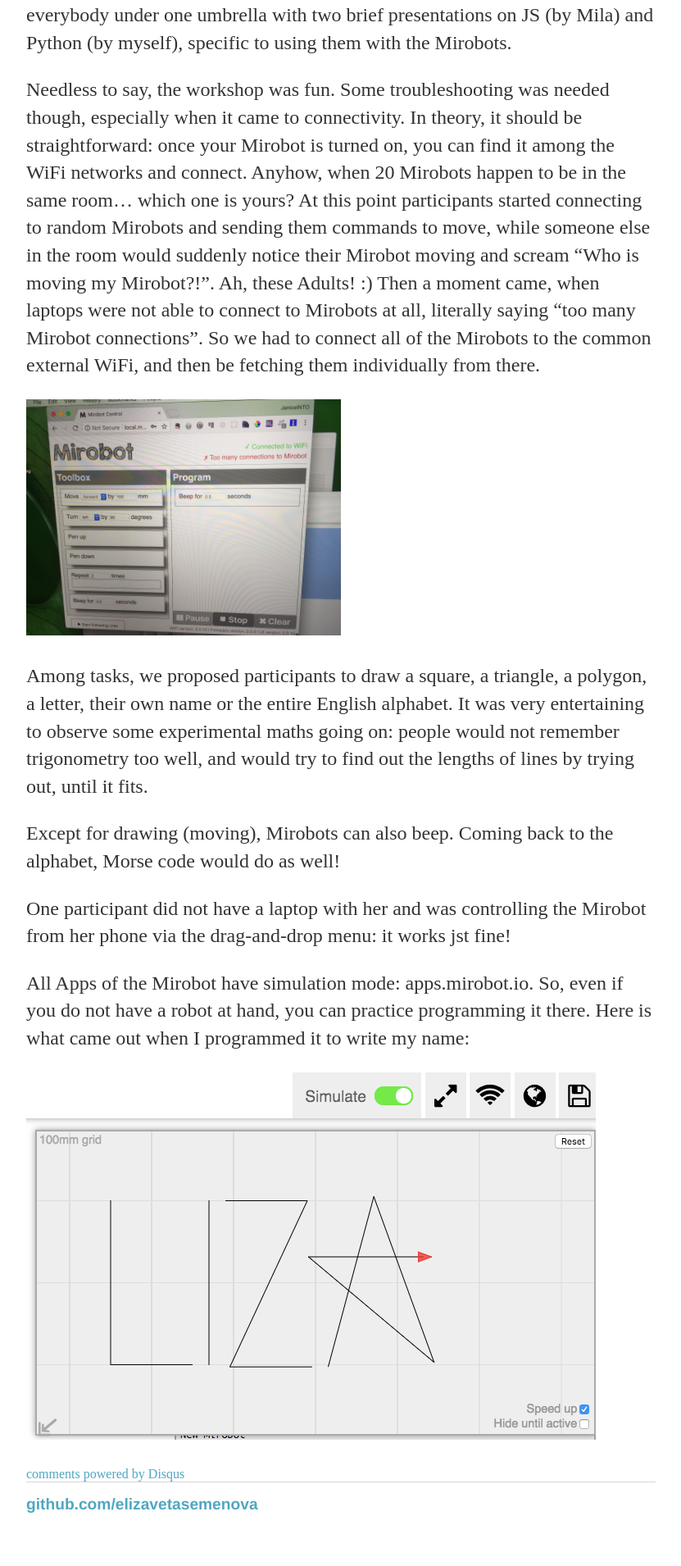
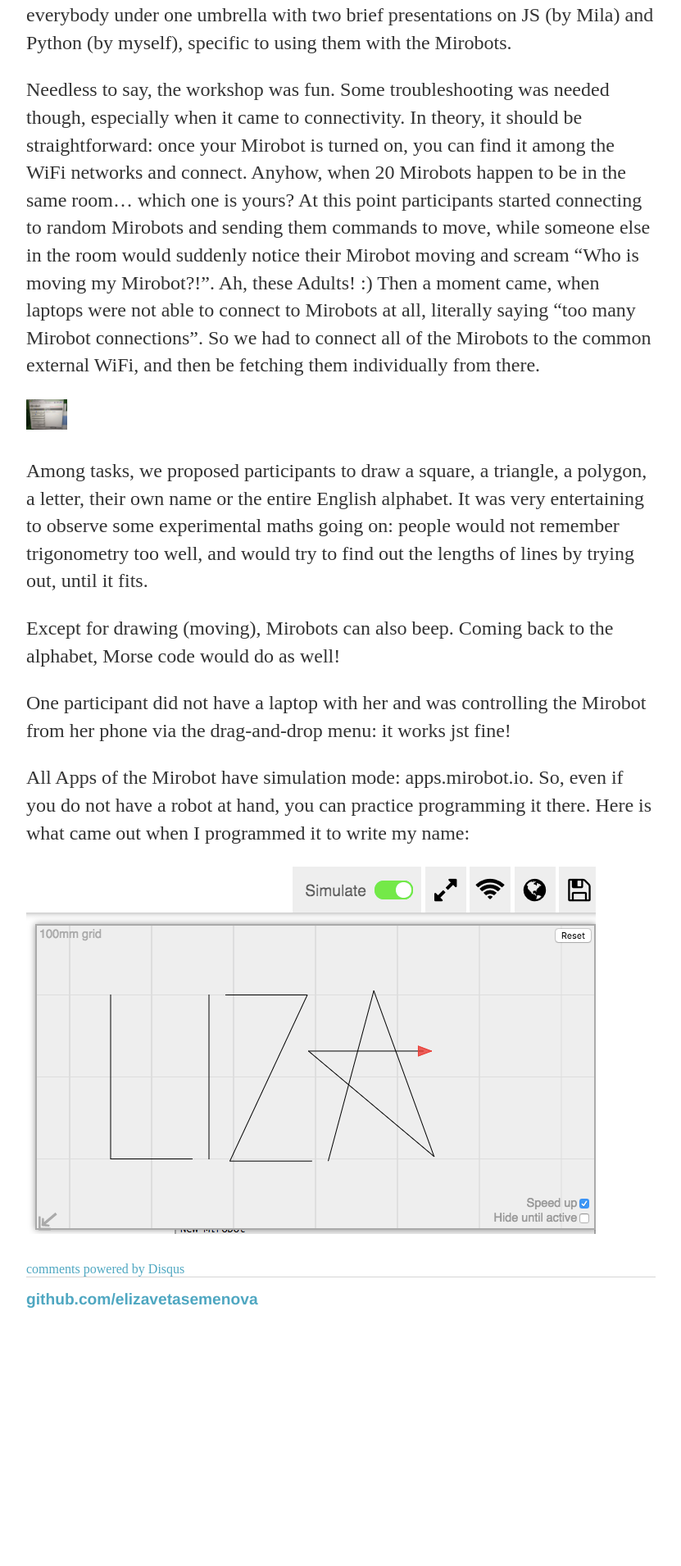
Before and after one commit to elizavetasemenova/elizavetasemenova.github.io, a Jekyll site: the page built from _posts/2017-11-19-Connectivity-issues-while-teaching-at-a-robotics-worshop.md, in a window 1280 px wide. Shown: the part 1089-2999 px from the top of the page at 82% size, without its empty margins (224-1055 px from the left). Built offline with Jekyll 4.4.1, drawn with Linux system fonts in a browser that asks for light colours; comment, search, counter and statistics services are not loaded; after the commit the page ends 2748 px from its top, so only the background shows below that.

Commit message:
Update 2017-11-19-Connectivity-issues-while-teaching-at-a-robotics-worshop.md

```diff
--- a/_posts/2017-11-19-Connectivity-issues-while-teaching-at-a-robotics-worshop.md
+++ b/_posts/2017-11-19-Connectivity-issues-while-teaching-at-a-robotics-worshop.md
@@ -24,7 +24,7 @@
 “too many Mirobot connections”. So we had to connect all of the Mirobots to the common external WiFi, and then be fetching them
 individually from there.
 
-<img src="/images/Mirobot_too_many.JPG" width="50%">
+<img src="/images/Mirobot_too_many.JPG" width="50">
 
 Among tasks, we proposed participants to draw a square, a triangle, a polygon, a letter, their own name or the entire English alphabet.
 It was very entertaining to observe some experimental maths going on: people would not remember trigonometry too well, and would try to
```
